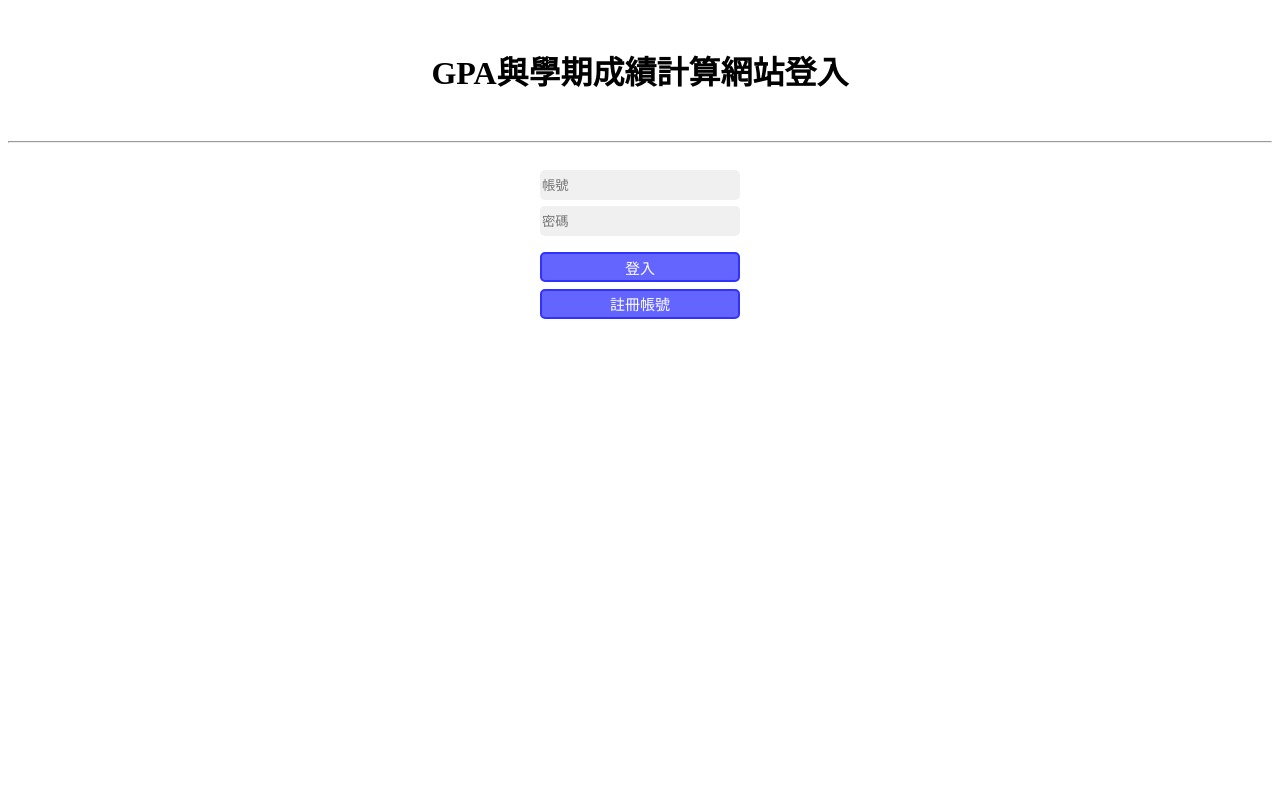
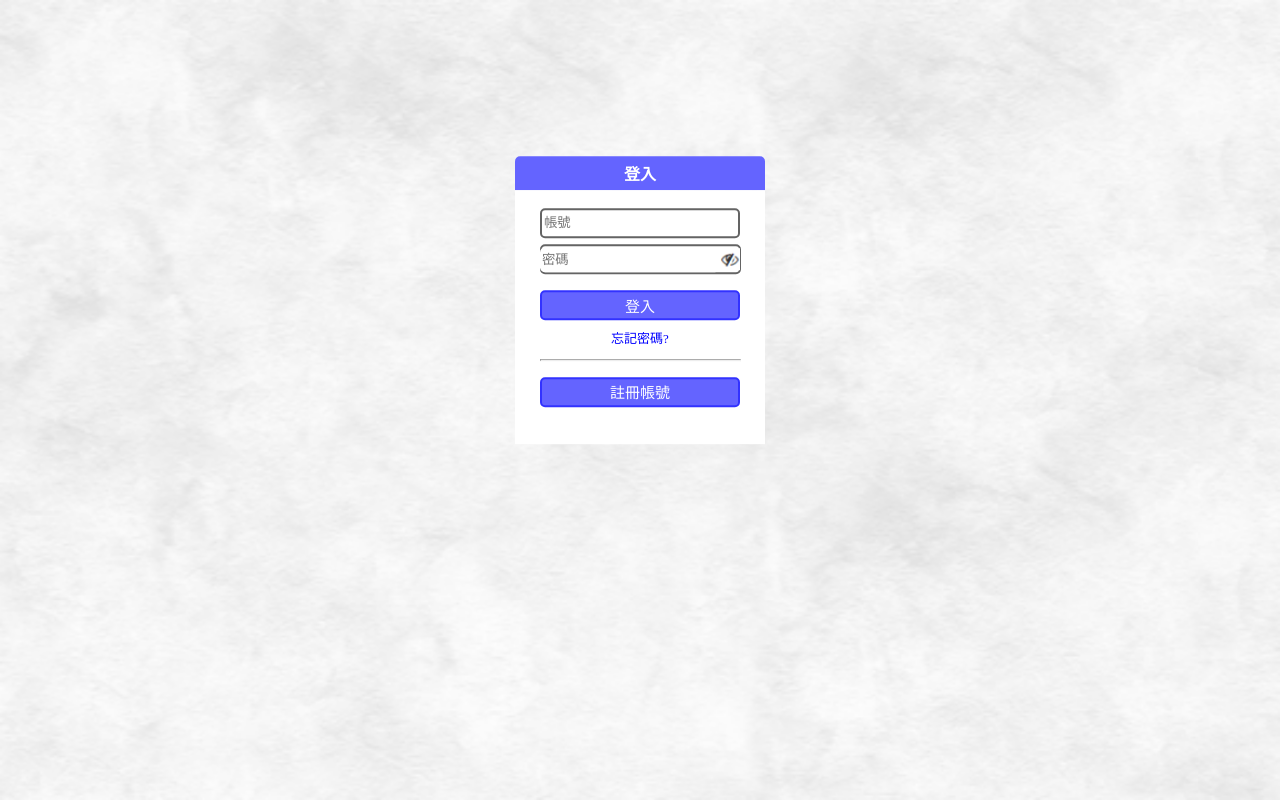
Before and after one commit to xixa3333/GPA-website, a PHP site: page /GPA_login.php in a window 1280 px wide. Run offline with PHP 8.4, Linux system fonts and the light colour scheme.

Commit message:
Add files via upload

```diff
--- a/GPA_credits.php
+++ b/GPA_credits.php
@@ -91,6 +91,7 @@
 	<div class="item2">專業必修：<?php echo $Required_majors ?>/53</div>
 	<div class="item2">共同必修：<?php echo $common ?>/12</div>
 </div>
+
 <div class="container">
 	<div class="item">總平均成績：<?php echo $score_total2 ?></div>
 	<div class="item">總獲得學分：<?php echo $credit_total2 ?></div>
--- a/GPA_login.php
+++ b/GPA_login.php
@@ -4,36 +4,50 @@
 	$file_name = $_SERVER['PHP_SELF'];
 	$login=0;
 
+	// 登出或超時
 	if (isset($_GET["logout"]) && $_GET["logout"] == "true") {
 		session_unset();
 		session_destroy();
-		// 並把網頁重新導回到首頁 (為了顯示登入表單)
 		header("Location: $file_name");
 		exit();
 	}
+
 
 	$date = date("Y-m-d 23:59:59");
 	if (isset($_GET["account"]) && isset($_GET["password"])) {
 		$sql_str = "SELECT * FROM `account`";
 		$res = mysqli_query($conn, $sql_str);
+		// 判斷是否登入成功
 		while ($row_array = mysqli_fetch_assoc($res)){
 			foreach ($row_array as $key => $item){
 				if($key=='user')$account=$item;
 				if($key=='password')$password=$item;
+				if($key=='Revise_Time')$Revise_Time=$item;
 			}
-			if($_GET['account']==$account and $_GET['password']==$password)$login=1;
+			if($_GET['account']==$account and $_GET['password']==$password){
+				$login=1;
+				break;
+			}
 		}
 		if($login==1){
+			// 計算修改密碼的天數
+			$date2=date("Y-m-d");
+			$dateTime1 = new DateTime($Revise_Time);
+			$dateTime2 = new DateTime($date2);
+			$interval = $dateTime1->diff($dateTime2);
+			$daysDifference = $interval->days;
+
 			$_SESSION["user"] = $_GET['account'];
 			$_SESSION['expiretime'] = time() + 60*60;
-			header("Location: GPA.php");
+
+			if($daysDifference>7)echo "<script>alert('你已經"."$daysDifference"."天沒更新密碼了，記得定期更新呦');</script>";
+			echo "<script>location.href = 'GPA.php';</script>";
 			exit();
 		}
+		else echo '<script>alert("帳號密碼錯誤，請重新輸入");</script>';
 	}
-	//input[type="text"]
 	mysqli_close($conn);
 ?>
-
 <html>
 	<head>
 		<title>GPA計算網站</title>
@@ -43,26 +57,39 @@
 			input[type="submit"],input[type="button"]{
 				width:200px;
 			}
+			.item2 {
+				background-color: rgb(255,255,255);
+				width: 240px;
+				padding: 5px;
+			}
 		</style>
 	<head>
-<body>
+<body style="background-color: rgb(230,230,230);">
+<img src="wallpaper.png" class="back">
+	<div class="cen">
+	<div class="item3">登入</div>
+	<div class="item2">
+	<form method="get">
+	<br></br>
 
-	<center>
-	<br/>
-	<h1>GPA與學期成績計算網站登入</h1><br/>
-	<hr>
-	<?if(isset($_GET["account"]) && isset($_GET["password"])&&$login==0)echo "<font color='red'>帳號密碼錯誤，請重新輸入。</font>";?>
-	<br style="line-height:120%;"/>
-	<form method="get">
+		<input type="text" placeholder="帳號" name="account" required />
 
-		<input type="text" placeholder="帳號" name="account" required size="20" />
 		<br></br>
-		<input type="password" placeholder="密碼" name="password" required size="20" />
+			<div class="box">
+			<input type="password" id="psw" placeholder="密碼" name="password" required size="20"/>
+			<img src="close.jpg" alt="" id="eye"></img>
+			</div>
 		<p/>
 		<input type="submit" value="登入"/>
-		<br></br>
+		<p/>
+		<a href='GPA_forget.php' style="font-size:13px;">忘記密碼?</a>
+		<hr>
+		<p/>
 		<input type="button" onclick="javascript:location.href='GPA_register.php'" value="註冊帳號">
 	</form>
-	</center>
+	</div>
+	</div>
+</img>
+	<script src="eye.js"></script>
 </body>
 </html>
--- /dev/null
+++ b/eye.js
@@ -0,0 +1,23 @@
+function togglePassword(eye, psw, flag) {
+    eye.onclick = function() {
+        if (flag == 0) {
+            psw.type = 'text';
+            eye.src = 'open.jpg';
+            flag = 1;
+        } else {
+            psw.type = 'password';
+            eye.src = 'close.jpg';
+            flag = 0;
+        }
+    }
+}
+
+var eye1 = document.getElementById('eye');
+var psw1 = document.getElementById('psw');
+var flag1 = 0;
+togglePassword(eye1, psw1, flag1);
+
+var eye2 = document.getElementById('eye2');
+var psw2 = document.getElementById('psw2');
+var flag2 = 0;
+togglePassword(eye2, psw2, flag2);
--- a/style.css
+++ b/style.css
@@ -1,5 +1,12 @@
 @charset "UTF-8";
 
+.back{
+	position: fixed;
+	top: 0;
+	left: 0;
+	height: 100%;
+	width: 100%;
+}
 form{
 	line-height:40%;
 }
@@ -16,17 +23,19 @@ input[type="text"],input[type="password"],input[type="number"],select{
 	width:200px;
 	height:30px;
 	border-radius:5px;
-	background-color: rgb(240,240,240);
-	border:2px rgb(50,50,255) none;
+	border:2px rgb(100,100,100) double;
 }
 input[type="submit"]:hover,input[type="button"]:hover {
 	background-color: rgb(70, 70, 255);
+}
+select:hover{
+	background-color: rgb(230,230,230);
 }
 .spacer {
     width: 50px;
 }
 .spacer2 {
-    width: 150px;
+    width: 200px;
 }
 .container {
 	display: flex;
@@ -43,6 +52,42 @@ input[type="submit"]:hover,input[type="button"]:hover {
     text-align: center;
     width: 200px;
 	padding: 5px;
+	display: flex;
+	justify-content: center;
+	align-items: center;
+}
+.item3 {
+	background-color: rgb(100,100,255);
+	text-align: center;
+	color:rgb(255,255,255);
+	width: 240px;
+	padding: 5px;
+	font-weight:bold;
+	border-radius:5px 5px 0px 0px;
+}
+.cen{
+	position: absolute;
+    top: 300;
+    left: 50%;
+    -webkit-transform: translate(-50%, -50%);
+}
+.box{
+    display: flex;
+	justify-content: center;
+	align-items: center;
+    width: 197px;
+    height: 26px;
+	border: rgb(100,100,100) 2px double;
+	border-radius:5px;
+}
+.box img{
+    width: 20px;
+}
+.box input{
+    width: 180px;
+	height: 25px;
+	border: 0;
+    outline: none;
 }
 a:link {color:rgb(0,0,255); text-decoration:none;}
 a:visited {color:rgb(0,0,255); text-decoration:none;}
```
Also changed, not shown: GPA.php (+22 -9 lines), GPA_forget.php (added, +96 -0 lines), GPA_register.php (+30 -19 lines), close.jpg (added), open.jpg (added), wallpaper.png (added).
